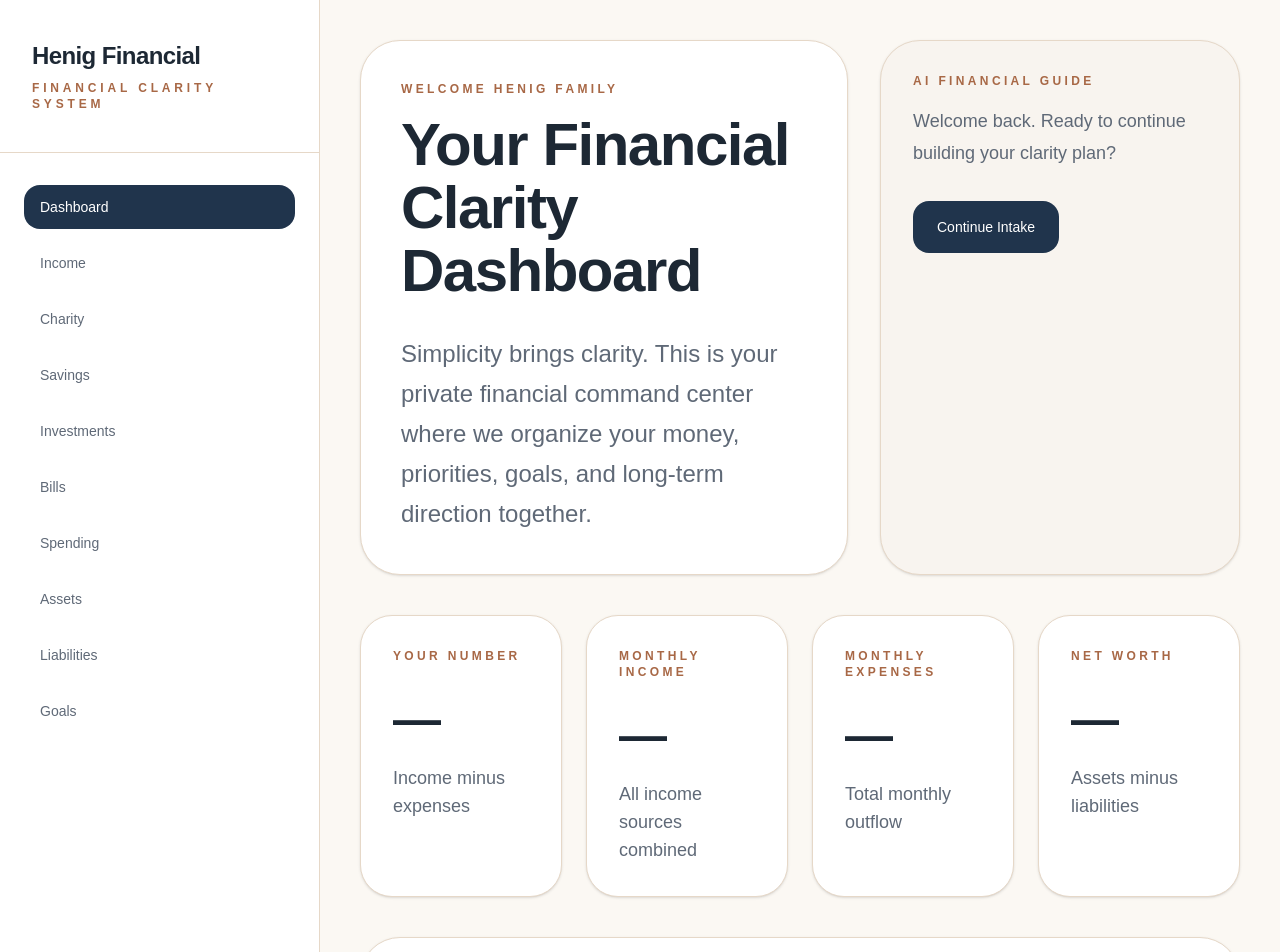
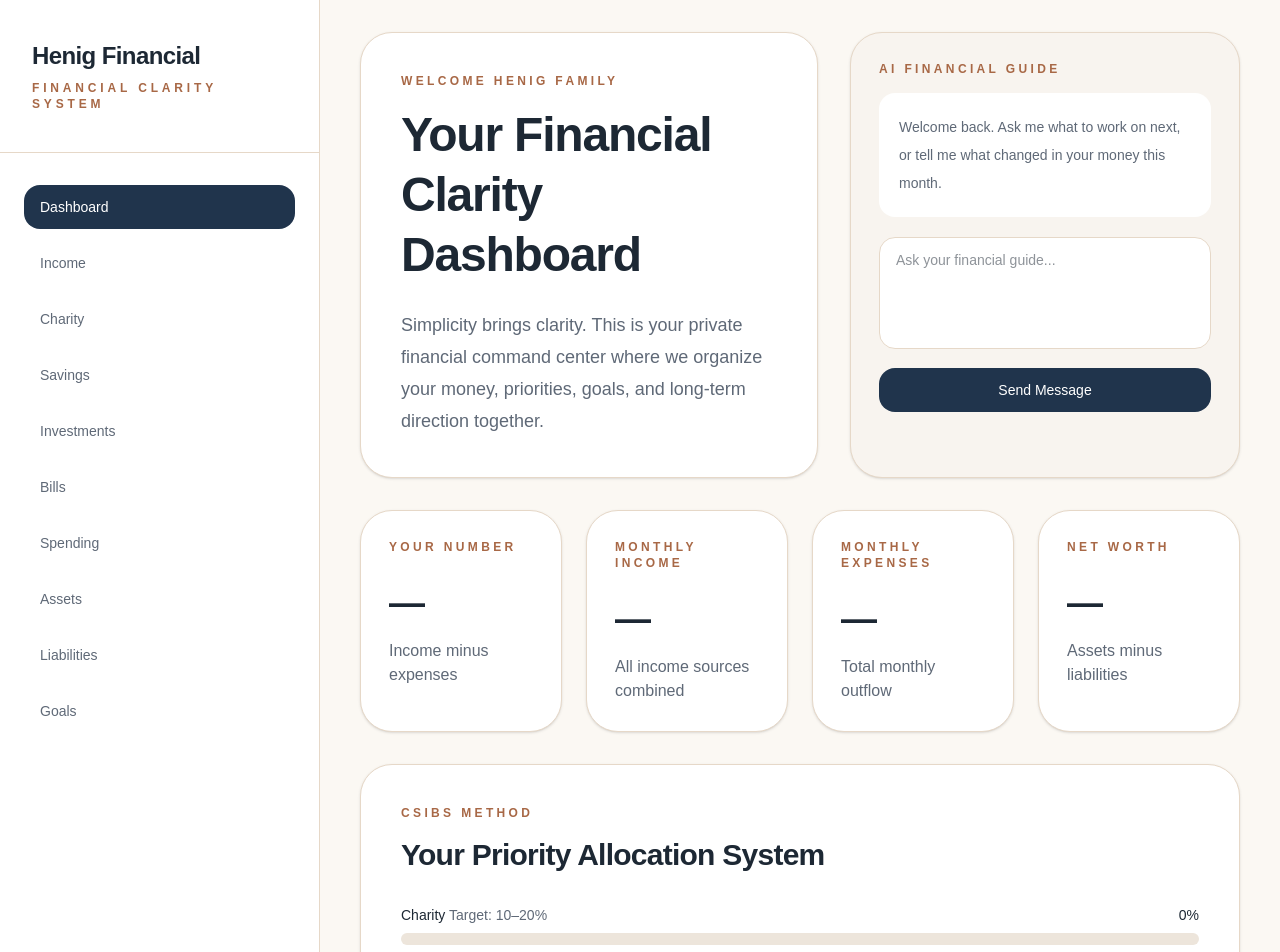
Before and after one commit to samuelhenig/henig-financial, a Next.js app: page /client in a window 1280 px wide. Shown: the top 952 px of the page. Built offline with nearby package versions, Linux system fonts and the light colour scheme.

Commit message:
Update page.js

```diff
--- a/src/app/client/page.js
+++ b/src/app/client/page.js
@@ -4,7 +4,6 @@ export default function ClientPage() {
   return (
     <main className="min-h-screen bg-[#FBF8F3] text-[#1D2834]">
       <div className="flex min-h-screen">
-
         <aside className="w-[320px] border-r border-[#E6D8C8] bg-white">
           <div className="border-b border-[#E6D8C8] px-8 py-10">
             <div className="text-2xl font-semibold tracking-tight">
@@ -17,9 +16,7 @@ export default function ClientPage() {
           </div>
 
           <nav className="px-6 py-8">
-
             <div className="space-y-3">
-
               <Link
                 href="/client"
                 className="block rounded-2xl bg-[#20344C] px-4 py-3 text-sm font-medium text-white"
@@ -89,128 +86,142 @@ export default function ClientPage() {
               >
                 Goals
               </Link>
-
             </div>
-
           </nav>
         </aside>
 
-        <section className="flex-1 px-10 py-10">
-
+        <section className="flex-1 px-10 py-8">
           <div className="mx-auto max-w-7xl">
-
-            <div className="grid gap-8 lg:grid-cols-[1fr_360px]">
-
-              <div className="rounded-[2.5rem] border border-[#E6D8C8] bg-white p-10 shadow-sm">
-
+            <div className="grid gap-8 lg:grid-cols-[1fr_390px]">
+              <div className="rounded-[2rem] border border-[#E6D8C8] bg-white p-10 shadow-sm">
                 <div className="mb-4 text-xs font-semibold uppercase tracking-[0.28em] text-[#A86846]">
                   Welcome Henig Family
                 </div>
 
-                <h1 className="max-w-4xl text-6xl font-semibold leading-[1.05] tracking-tight">
+                <h1 className="max-w-4xl text-4xl font-semibold leading-tight tracking-tight md:text-5xl">
                   Your Financial Clarity Dashboard
                 </h1>
 
-                <p className="mt-8 max-w-4xl text-2xl leading-10 text-[#5F6977]">
+                <p className="mt-6 max-w-3xl text-lg leading-8 text-[#5F6977]">
                   Simplicity brings clarity. This is your private financial command center where we organize your money, priorities, goals, and long-term direction together.
                 </p>
-
               </div>
 
-              <div className="rounded-[2.5rem] border border-[#E6D8C8] bg-[#F8F4EF] p-8 shadow-sm">
-
+              <div className="rounded-[2rem] border border-[#E6D8C8] bg-[#F8F4EF] p-7 shadow-sm">
                 <div className="mb-4 text-xs font-semibold uppercase tracking-[0.28em] text-[#A86846]">
                   AI Financial Guide
                 </div>
 
-                <p className="text-lg leading-8 text-[#5F6977]">
-                  Welcome back. Ready to continue building your clarity plan?
-                </p>
+                <div className="rounded-2xl bg-white p-5 text-sm leading-7 text-[#5F6977]">
+                  Welcome back. Ask me what to work on next, or tell me what changed in your money this month.
+                </div>
 
-                <button className="mt-8 rounded-2xl bg-[#20344C] px-6 py-4 text-sm font-medium text-white transition hover:opacity-90">
-                  Continue Intake
-                </button>
+                <div className="mt-5">
+                  <textarea
+                    placeholder="Ask your financial guide..."
+                    className="h-28 w-full resize-none rounded-2xl border border-[#E6D8C8] bg-white px-4 py-3 text-sm outline-none transition focus:border-[#A86846]"
+                  />
 
+                  <button className="mt-3 w-full rounded-2xl bg-[#20344C] px-5 py-3 text-sm font-medium text-white transition hover:opacity-90">
+                    Send Message
+                  </button>
+                </div>
               </div>
-
             </div>
 
-            <div className="mt-10 grid gap-6 md:grid-cols-2 xl:grid-cols-4">
-
-              <div className="rounded-[2rem] border border-[#E6D8C8] bg-white p-8 shadow-sm">
+            <div className="mt-8 grid gap-6 md:grid-cols-2 xl:grid-cols-4">
+              <div className="rounded-[2rem] border border-[#E6D8C8] bg-white p-7 shadow-sm">
                 <div className="text-xs font-semibold uppercase tracking-[0.28em] text-[#A86846]">
                   Your Number
                 </div>
 
-                <div className="mt-8 text-5xl font-semibold tracking-tight">
+                <div className="mt-7 text-4xl font-semibold tracking-tight">
                   —
                 </div>
 
-                <div className="mt-5 text-lg text-[#5F6977]">
+                <div className="mt-4 text-base text-[#5F6977]">
                   Income minus expenses
                 </div>
               </div>
 
-              <div className="rounded-[2rem] border border-[#E6D8C8] bg-white p-8 shadow-sm">
+              <div className="rounded-[2rem] border border-[#E6D8C8] bg-white p-7 shadow-sm">
                 <div className="text-xs font-semibold uppercase tracking-[0.28em] text-[#A86846]">
                   Monthly Income
                 </div>
 
-                <div className="mt-8 text-5xl font-semibold tracking-tight">
+                <div className="mt-7 text-4xl font-semibold tracking-tight">
                   —
                 </div>
 
-                <div className="mt-5 text-lg text-[#5F6977]">
+                <div className="mt-4 text-base text-[#5F6977]">
                   All income sources combined
                 </div>
               </div>
 
-              <div className="rounded-[2rem] border border-[#E6D8C8] bg-white p-8 shadow-sm">
+              <div className="rounded-[2rem] border border-[#E6D8C8] bg-white p-7 shadow-sm">
                 <div className="text-xs font-semibold uppercase tracking-[0.28em] text-[#A86846]">
                   Monthly Expenses
                 </div>
 
-                <div className="mt-8 text-5xl font-semibold tracking-tight">
+                <div className="mt-7 text-4xl font-semibold tracking-tight">
                   —
                 </div>
 
-                <div className="mt-5 text-lg text-[#5F6977]">
+                <div className="mt-4 text-base text-[#5F6977]">
                   Total monthly outflow
                 </div>
               </div>
 
-              <div className="rounded-[2rem] border border-[#E6D8C8] bg-white p-8 shadow-sm">
+              <div className="rounded-[2rem] border border-[#E6D8C8] bg-white p-7 shadow-sm">
                 <div className="text-xs font-semibold uppercase tracking-[0.28em] text-[#A86846]">
                   Net Worth
                 </div>
 
-                <div className="mt-8 text-5xl font-semibold tracking-tight">
+                <div className="mt-7 text-4xl font-semibold tracking-tight">
                   —
                 </div>
 
-                <div className="mt-5 text-lg text-[#5F6977]">
+                <div className="mt-4 text-base text-[#5F6977]">
                   Assets minus liabilities
                 </div>
               </div>
-
             </div>
 
-            <div className="mt-10 rounded-[2.5rem] border border-[#E6D8C8] bg-white p-10 shadow-sm">
-
+            <div className="mt-8 rounded-[2rem] border border-[#E6D8C8] bg-white p-10 shadow-sm">
               <div className="mb-4 text-xs font-semibold uppercase tracking-[0.28em] text-[#A86846]">
                 CSIBS Method
               </div>
 
-              <h2 className="text-5xl font-semibold tracking-tight">
+              <h2 className="text-3xl font-semibold tracking-tight">
                 Your Priority Allocation System
               </h2>
 
+              <div className="mt-8 space-y-7">
+                {[
+                  ["Charity", "10–20%"],
+                  ["Savings", "5–10%"],
+                  ["Investments", "5–10%"],
+                  ["Bills", "50–60%"],
+                  ["Spending", "20–30%"],
+                ].map(([name, target]) => (
+                  <div key={name}>
+                    <div className="mb-2 flex items-center justify-between text-sm">
+                      <div>
+                        <span className="font-medium">{name}</span>{" "}
+                        <span className="text-[#5F6977]">Target: {target}</span>
+                      </div>
+                      <div>0%</div>
+                    </div>
+
+                    <div className="h-3 rounded-full bg-[#EDE5DB]">
+                      <div className="h-3 w-0 rounded-full bg-[#7CA982]" />
+                    </div>
+                  </div>
+                ))}
+              </div>
             </div>
-
           </div>
-
         </section>
-
       </div>
     </main>
   );
```
